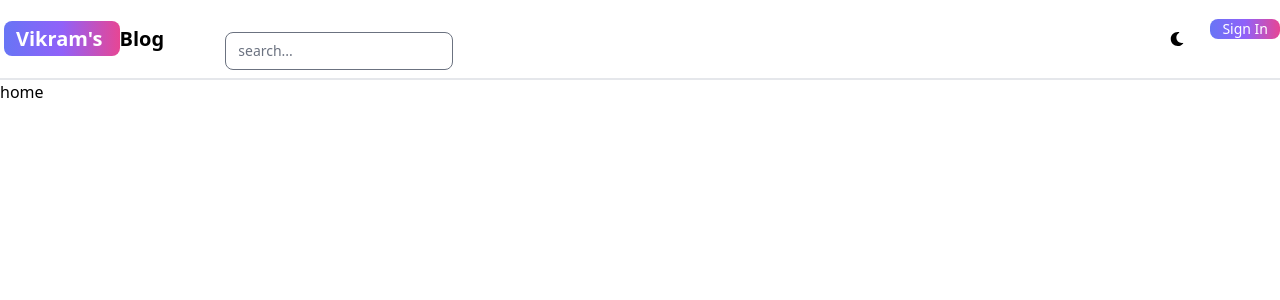
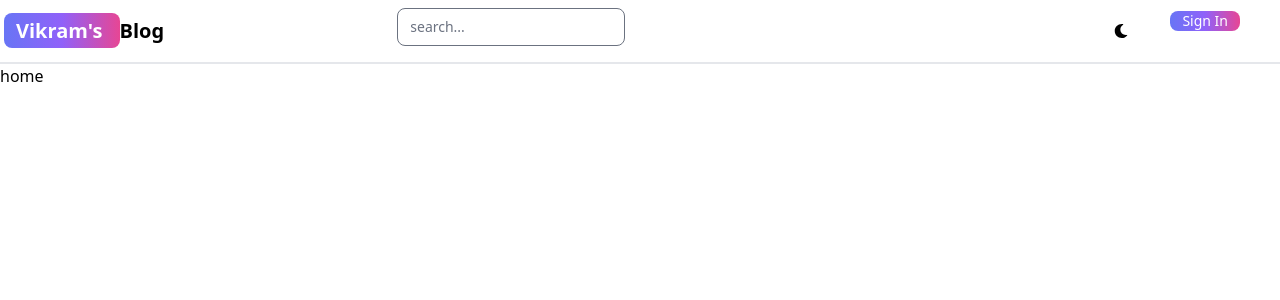
Before and after one commit to vikram17dp/Mern_Blog, a React (Vite) app in the folder client/: page / in a window 1280 px wide. Shown: the top 300 px of the page. Built offline with nearby package versions, Linux system fonts and the light colour scheme.

Commit message:
header section

```diff
--- a/client/eslint.config.js
+++ b/client/eslint.config.js
@@ -30,6 +30,7 @@ export default [
       ...reactHooks.configs.recommended.rules,
       'react/jsx-no-target-blank': 'off',
       'no-unused-vars':'off',
+       "react/prop-types": "off",
       'react-refresh/only-export-components': [
         'warn',
         { allowConstantExport: true },
--- a/client/src/compnents/Header.jsx
+++ b/client/src/compnents/Header.jsx
@@ -6,33 +6,46 @@ import {FaMoon} from 'react-icons/fa'
 
 function Header() {
   return (
-    <Navbar className='border-b-2 pb-2 mt-2 '>
+    <Navbar className='border-b-2  '>
       <Link to='/' className='self-center text-sm sm:text-xl  whitespace-nowrap font-semibold dark:text-white '>
         <span className='px-3 rounded-lg ml-1 py-1 text-white bg-gradient-to-r from-indigo-500 via-purple-500 to-pink-500'>{`Vikram's`} </span>
         Blog
       </Link>
-      <form className='lg:mr-[50vw] left-10 '>
+      <form className='lg:ml-[-20vw] lg:mb-[2vh] lg:mt-2 '>
         <TextInput
           type='text'
           placeholder='search...'
 
-          className='hidden lg:inline lg:mb-3 ml-10 justify-between '
+          className='hidden lg:inline w-full  justify-between '
 
         />
       </form>
       <Button className='w-12 h-10 rounded-[50%] mr-8 lg:hidden ' color='gray' >
         <AiOutlineSearch className='self-center mt-3  '/>
       </Button>
-      <div className='flex gap-2 md:order-2'>
+      <div className='flex gap-2 md:order-2 lg:mr-10'>
         <Button className='w-12 h-10 hidden  sm:inline items-center rounded-[40%] ' color='gray'>
-          <FaMoon className='self-center ml-4'/>
+          <FaMoon className='self-center '/>
         </Button>
         <Link to='/signin'>
             <Button  className='px-3 py-0.3  bg-gradient-to-r from-indigo-500 via-purple-500 to-pink-500'>
               Sign In
             </Button>
         </Link>
+
       </div>
+      <Navbar.Collapse>
+        <Navbar.Toggle/>
+     <Navbar.Link>
+      <Link to='/'>Home</Link>
+     </Navbar.Link>
+     <Navbar.Link>
+      <Link to='/projects'>Projects</Link>
+     </Navbar.Link>
+     <Navbar.Link>
+      <Link to='/about'>About</Link>
+     </Navbar.Link>
+      </Navbar.Collapse>
 
     </Navbar>
   )
```
